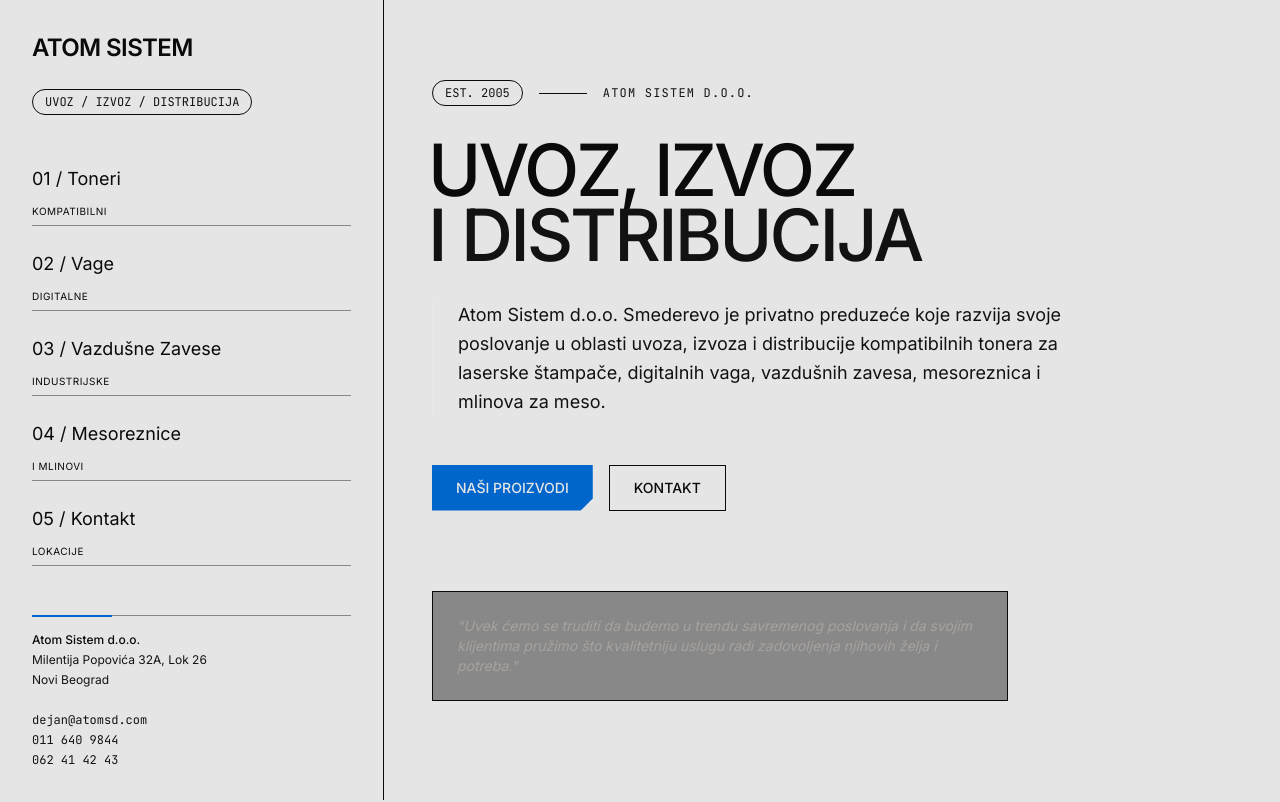
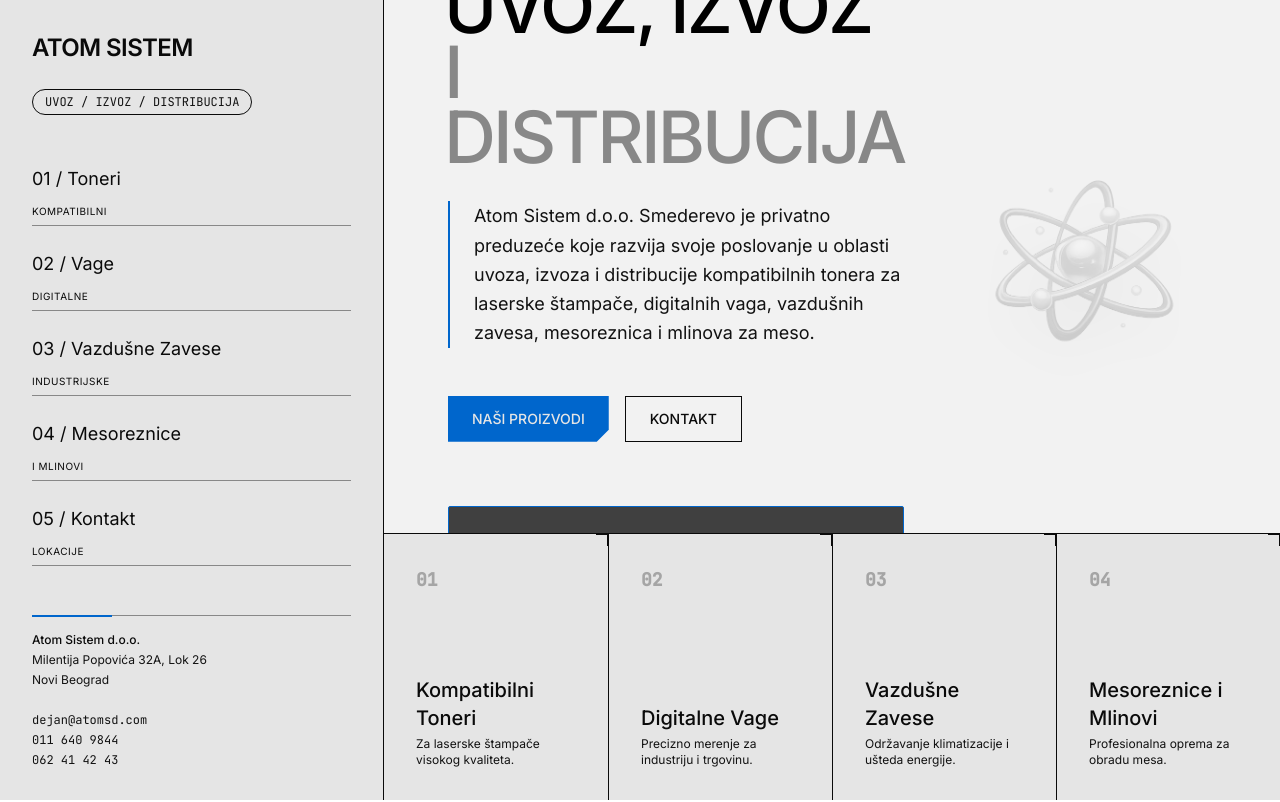
Before and after one commit to therealyhn/atom-sd, a React (Vite) app: page / in a window 1280 px wide. Shown: the top 802 px of the page. Built offline with nearby package versions, Linux system fonts and the light colour scheme.

Commit message:
hero done

```diff
--- a/src/App.jsx
+++ b/src/App.jsx
@@ -5,9 +5,15 @@
 function App() {
   return (
     <MainLayout>
-      {/* Removing Container as Hero and ProductCategories now handle their own padding/layout for simplified stacked design */}
-      <Hero />
-      <ProductCategories />
+      <div className="flex flex-col h-screen overflow-hidden">
+        <div className="flex-[2] min-h-0 relative">
+          <Hero />
+        </div>
+
+        <div className="flex-1 min-h-0 border-t border-pewter bg-pewter/5">
+          <ProductCategories />
+        </div>
+      </div>
     </MainLayout>
   )
 }
--- a/src/components/sections/Hero.jsx
+++ b/src/components/sections/Hero.jsx
@@ -3,19 +3,23 @@
 
 export default function Hero() {
     return (
-        <div id="intro" className="min-h-[70vh] flex flex-col justify-center gap-8 py-20 px-6 lg:px-12">
+        <div id="intro" className="h-full w-full flex items-center justify-between px-8 lg:px-16 gap-12 overflow-hidden bg-white/50 relative">
+            {/* Background Texture/Gradient if needed, keeping simple for now */}
+
+            {/* Left Content */}
+            <div className="flex-1 flex flex-col justify-center gap-8 max-w-3xl z-10">
                 <div className="flex items-center gap-4">
                     <Chip>EST. 2005</Chip>
                     <span className="h-px w-12 bg-pewter"></span>
                     <span className="text-xs font-mono text-steel uppercase tracking-widest">Atom Sistem d.o.o.</span>
                 </div>
 
-            <h1 className="font-sans text-display font-medium text-vapor leading-[0.9] -ml-1">
+                <h1 className="font-sans text-display font-medium text-black leading-[0.9] -ml-1">
                     UVOZ, IZVOZ <br />
-                <span className="text-steel">I DISTRIBUCIJA</span>
+                    <span className="text-charcoal">I DISTRIBUCIJA</span>
                 </h1>
 
-            <p className="max-w-2xl text-steel text-lg leading-relaxed border-l-2 border-signal-orange pl-6">
+                <p className="max-w-xl text-steel text-lg leading-relaxed border-l-2 border-brandblue pl-6">
                     Atom Sistem d.o.o. Smederevo je privatno preduzeće koje razvija svoje poslovanje u oblasti
                     uvoza, izvoza i distribucije kompatibilnih tonera za laserske štampače, digitalnih vaga,
                     vazdušnih zavesa, mesoreznica i mlinova za meso.
@@ -26,12 +30,22 @@
                     <Button variant="outline">KONTAKT</Button>
                 </div>
 
-            <div className="mt-12 p-6 bg-charcoal border border-pewter max-w-xl">
-                <p className="text-sm italic text-stone-400">
+                <div className="mt-8 p-6 bg-pewter-700 border border-brandblue max-w-lg rounded-sm">
+                    <p className="text-sm italic text-steel">
                         "Uvek ćemo se truditi da budemo u trendu savremenog poslovanja i da svojim klijentima
                         pružimo što kvalitetniju uslugu radi zadovoljenja njihovih želja i potreba."
                     </p>
                 </div>
             </div>
+
+            {/* Right Logo */}
+            <div className="hidden lg:flex flex-1 h-full items-center justify-center p-8 opacity-20 hover:opacity-100 transition-opacity duration-700">
+                <img
+                    src="/img/logo.png"
+                    alt="Atom Sistem"
+                    className="max-h-[80%] w-auto object-contain grayscale hover:grayscale-0 transition-all duration-700 drop-shadow-2xl"
+                />
+            </div>
+        </div>
     )
 }
--- a/src/components/sections/ProductCategories.jsx
+++ b/src/components/sections/ProductCategories.jsx
@@ -27,36 +27,32 @@
     ]
 
     return (
-        <div id="products" className="py-20">
-            <div className="px-6 lg:px-12 flex items-end justify-between mb-12 border-b border-pewter pb-6">
-                <h2 className="text-h2 text-vapor">Kategorije Proizvoda</h2>
-                <span className="hidden md:block text-xs font-mono text-signal-orange">SCROLL TO EXPLORE ↓</span>
-            </div>
-
-            <div className="grid grid-cols-1 md:grid-cols-2 gap-px bg-pewter border border-pewter">
+        <div id="products" className="h-full w-full">
+            <div className="grid grid-cols-1 md:grid-cols-2 lg:grid-cols-4 h-full divide-y md:divide-y-0 md:divide-x divide-pewter">
                 {categories.map((cat) => (
                     <div
                         key={cat.id}
-                        className="group relative bg-obsidian p-10 min-h-[300px] flex flex-col justify-between hover:bg-charcoal transition-colors duration-500"
+                        className="group relative bg-obsidian p-6 lg:p-8 flex flex-col justify-between hover:bg-stone-300 transition-colors duration-500 h-full"
                     >
                         {/* Corner Mark */}
-                        <div className="absolute top-0 right-0 w-3 h-3 border-t border-r border-pewter group-hover:border-signal-orange transition-colors" />
+                        <div className="absolute top-0 right-0 w-3 h-3 border-t border-r border-pewter group-hover:border-brandblue transition-colors" />
 
-                        {/* Content */}
+                        {/* Top: Index & Icon */}
                         <div className="flex justify-between items-start">
-                            <span className="font-mono text-xl text-steel/30 font-bold group-hover:text-signal-orange transition-colors">
+                            <span className="font-mono text-lg text-steel/30 font-bold group-hover:text-brandblue transition-colors">
                                 {cat.index}
                             </span>
-                            <div className="h-8 w-8 rounded-full border border-pewter flex items-center justify-center group-hover:border-signal-orange group-hover:bg-signal-orange group-hover:text-obsidian transition-all">
+                            <div className="h-8 w-8 rounded-full border border-pewter flex items-center justify-center group-hover:border-brandblue group-hover:bg-brandblue group-hover:text-obsidian transition-all opacity-0 group-hover:opacity-100">
                                 ↗
                             </div>
                         </div>
 
+                        {/* Bottom: Title */}
                         <div>
-                            <h3 className="text-2xl font-medium text-vapor mb-2 group-hover:translate-x-2 transition-transform">
+                            <h3 className="text-lg lg:text-xl font-medium text-vapor mb-1 group-hover:translate-x-1 transition-transform">
                                 {cat.title}
                             </h3>
-                            <p className="text-steel text-sm max-w-xs group-hover:text-stone-300">
+                            <p className="text-steel text-[10px] lg:text-xs max-w-xs group-hover:text-steel line-clamp-2">
                                 {cat.desc}
                             </p>
                         </div>
--- a/src/components/ui/Button.jsx
+++ b/src/components/ui/Button.jsx
@@ -9,7 +9,7 @@
     const variants = {
         primary: "bg-brandblue text-obsidian hover:bg-charcoal hover:text-white clip-corner",
         ghost: "text-steel hover:text-brandblue hover:bg-white/5",
-        outline: "border border-pewter text-vapor hover:border-brandblue hover:text-"
+        outline: "border border-pewter text-vapor hover:border-brandblue hover:text-brandblue"
     }
 
     return (
--- a/src/components/ui/Chip.jsx
+++ b/src/components/ui/Chip.jsx
@@ -1,6 +1,6 @@
 export default function Chip({ children, className = '' }) {
     return (
-        <span className={`inline-flex items-center rounded-full border border-pewter px-3 py-1 font-mono text-xs text-steel transition-colors duration-300 hover:border-signal-orange hover:text-signal-orange ${className}`}>
+        <span className={`inline-flex items-center rounded-full border border-pewter px-3 py-1 font-mono text-xs text-steel transition-colors duration-300 hover:border-brandblue hover:text-brandblue ${className}`}>
             {children}
         </span>
     )
--- a/src/index.css
+++ b/src/index.css
@@ -28,4 +28,15 @@
     {
         clip-path: polygon(0 0, 100% 0, 100% calc(100% - 12px), calc(100% - 12px) 100%, 0 100%);
     }
+
+    .noscroll-hidden::-webkit-scrollbar
+    {
+        display: none;
+    }
+
+    .noscroll-hidden
+    {
+        -ms-overflow-style: none;
+        scrollbar-width: none;
+    }
 }
--- a/tailwind.config.js
+++ b/tailwind.config.js
@@ -7,16 +7,78 @@
   theme: {
     extend: {
       colors: {
-        // Industrial Dark Palette
-        obsidian: '#e5e5e5', // Main background
-        charcoal: '#888888', // Surface
-        pewter: '#0a0a0a',   // Borders / Dividers
-        steel: '#121212',    // Muted text
-        vapor: '#0a0a0a',    // Primary text
+        // Industrial Palette with Expanded Scales
+        obsidian: '#e5e5e5',
+        charcoal: {
+          DEFAULT: '#888888',
+          50: '#f8fafc',
+          100: '#f1f5f9',
+          200: '#e2e8f0',
+          300: '#cbd5e1',
+          400: '#94a3b8',
+          500: '#888888',
+          600: '#475569',
+          700: '#334155',
+          800: '#1e293b',
+          900: '#0f172a',
+        },
+        pewter: {
+          DEFAULT: '#0a0a0a',
+          50: '#fafafa',
+          100: '#f5f5f5',
+          200: '#e5e5e5',
+          300: '#d4d4d4',
+          400: '#a3a3a3',
+          500: '#737373',
+          600: '#525252',
+          700: '#404040',
+          800: '#262626',
+          900: '#171717',
+          950: '#0a0a0a',
+        },
+        steel: {
+          DEFAULT: '#121212',
+          50: '#f3f4f6',
+          100: '#e5e7eb',
+          200: '#d1d5db',
+          300: '#9ca3af',
+          400: '#6b7280',
+          500: '#4b5563',
+          600: '#374151',
+          700: '#1f2937',
+          800: '#121212',
+          900: '#111827',
+        },
+        vapor: {
+          DEFAULT: '#0a0a0a',
+          50: '#fafafa',
+          100: '#f5f5f5',
+          500: '#737373',
+          900: '#171717',
+          950: '#0a0a0a',
+        },
 
         // Accents
-        brandOrange: '#ff4d00', // Industrial interaction (ticks, active states)
-        brandblue: '#0066cc', // Secondary accent (rare use)
+        brandOrange: {
+          DEFAULT: '#ff4d00',
+          50: '#fff7ed',
+          100: '#ffedd5',
+          200: '#fed7aa',
+          300: '#fdba74',
+          400: '#fb923c',
+          500: '#f97316',
+          600: '#ea580c',
+          700: '#c2410c',
+          800: '#9a3412',
+          900: '#7c2d12',
+          accent: '#ff4d00',
+        },
+        brandblue: {
+          DEFAULT: '#0066cc',
+          500: '#0066cc',
+          600: '#0052a3',
+          700: '#003d7a',
+        },
       },
       fontFamily: {
         sans: ['Inter', 'sans-serif'],
```
Lines whose indentation alone changed are shown as unchanged.
